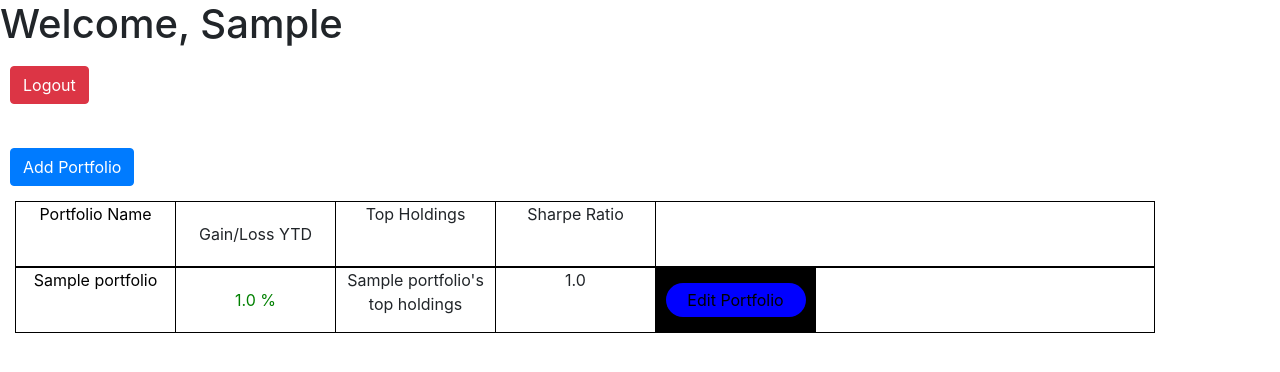
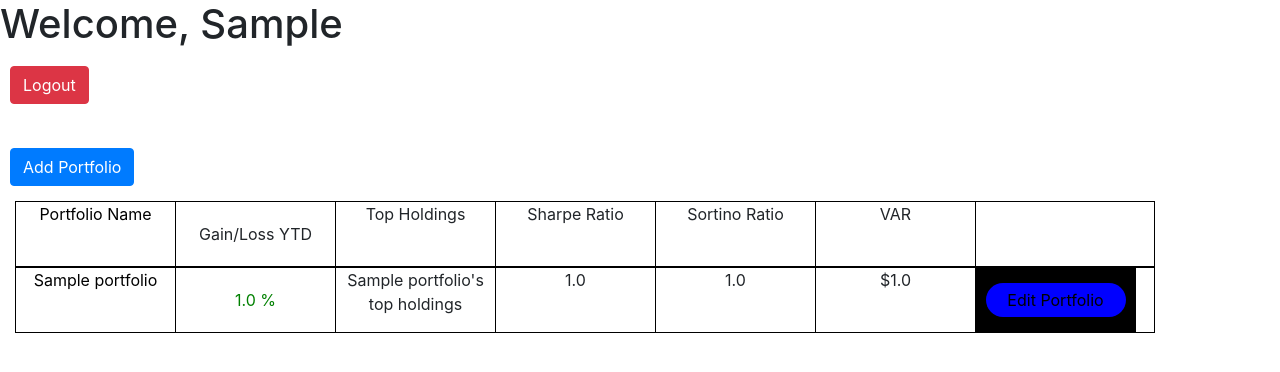
Before and after one commit to chasespengler/sharpe-backend, a Django app: page /dashboard/ in a window 1280 px wide. Shown: the top 372 px of the page. Run offline with Django 3.2, Linux system fonts and the light colour scheme; a user stored in the database is signed in; tables that the repository leaves empty hold one stand-in row (values such as "Sample post").

Commit message:
sortino ratio calculations made, needed to adjust eq data model and data get to include downside stdev, value at risk added

```diff
--- a/backend/sharpe_analysis/data_get.py
+++ b/backend/sharpe_analysis/data_get.py
@@ -17,11 +17,14 @@ def add_eq_data(tickers):
         d = data.pct_change().dropna().values
         ev = mean(d)
         sd = stdev(d)
+        down_sd = (sum(((d[(d < 0)] - ev) ** 2)) / len(d)) ** 0.5
+        print(sd, down_sd)
         js = {
             "ticker": tickers[0],
             "mean": ev,
             "sd": sd,
             "cur_price": cur_price,
+            "down_sd": down_sd,
         }
         requests.post(r + 'api/post-stats/', js)
     else:
@@ -30,11 +33,13 @@ def add_eq_data(tickers):
             d = data[col].dropna().values
             ev = mean(d)
             sd = stdev(d)
+            down_sd = (sum(((d[(d < 0)] - ev) ** 2)) / len(d)) ** 0.5
             js = {
                 "ticker": col,
                 "mean": ev,
                 "sd": sd,
                 "cur_price": d[-1],
+                "down_sd": down_sd,
             }
             requests.post(r + 'api/post-stats/', js)
 
@@ -48,11 +53,13 @@ def update_eq_data(tickers):
         d = data.pct_change().dropna().values
         ev = mean(d)
         sd = stdev(d)
+        down_sd = (sum(((d[(d < 0)] - ev) ** 2)) / len(d)) ** 0.5
         js = {
             "ticker": tickers[0],
             "mean": ev,
             "sd": sd,
             "cur_price": cur_price,
+            "down_sd": down_sd,
         }
         requests.post(r + 'api/update-stats/' + str(tickers[0]) + '/', js)
     else:
@@ -61,11 +68,13 @@ def update_eq_data(tickers):
             d = data[col].dropna().values
             ev = mean(d)
             sd = stdev(d)
+            down_sd = (sum(((d[(d < 0)] - ev) ** 2)) / len(d)) ** 0.5
             js = {
                 "ticker": col,
                 "mean": ev,
                 "sd": sd,
                 "cur_price": d[-1],
+                "down_sd": down_sd,
             }
             requests.post(r + 'api/update-stats/' + str(col) + '/', js)
 
--- a/backend/sharpe_analysis/models.py
+++ b/backend/sharpe_analysis/models.py
@@ -33,6 +33,7 @@ class Portfolio(models.Model):
     #Attributes
     ytd = models.FloatField(default=0)
     sharpe = models.FloatField(default=0)
+    sortino = models.FloatField(default=0)
     valatrisk = models.FloatField(default=0)
 
     def __str__(self):
--- a/backend/sharpe_analysis/templates/sharpe_analysis/dashboard.html
+++ b/backend/sharpe_analysis/templates/sharpe_analysis/dashboard.html
@@ -180,8 +180,14 @@
             <div id="top-holdings-title" class="title column col3">
                 Top Holdings
             </div>
-            <div id="top-holdings-title" class="title column col4">
+            <div id="sharpe-title" class="title column col4">
                 Sharpe Ratio
+            </div>
+            <div id="sortino-title" class="title column col4">
+                Sortino Ratio
+            </div>
+            <div id="VAR-title" class="title column col4">
+                VAR
             </div>
         </div>
         {% for port in portfolios %}
@@ -199,6 +205,12 @@
                 </div>
                 <div id="sharpe" class="column col4">
                     {{port.sharpe}}
+                </div>
+                <div id="sortino" class="column col4">
+                    {{port.sortino}}
+                </div>
+                <div id="VAR" class="column col4">
+                    ${{port.valatrisk}}
                 </div>
                 <div id="edit-btn-container" class="column">
                     <a id="edit-port-btn-link" href="{% url 'edit_port' port.id %}">
--- a/backend/sharpe_analysis/views.py
+++ b/backend/sharpe_analysis/views.py
@@ -81,12 +81,9 @@ def analyze(request, pid):
         data = get_eq_data(tickers)
     else:
         data = get_eq_data(tickers)
-    print(data)
-    print(secs.values())
-    port.sharpe = calc_sharpe(data, secs.values())
+
+    port.sharpe, port.sortino, port.valatrisk = calc_sharpe(data, secs.values())
     port.save()
-
-    print(port.sharpe)
 
     return redirect('dashboard')
 
--- a/backend/stat_micro/models.py
+++ b/backend/stat_micro/models.py
@@ -10,6 +10,7 @@ class SecurityStats(models.Model):
     mean = models.FloatField(null=True)
     sd = models.FloatField(null=True)
     cur_price = models.FloatField(null=True)
+    down_sd = models.FloatField(null=True)
 
     def __str__(self):
         return self.ticker
```
Also changed, not shown: backend/sharpe_analysis/calculations.py (+7 -1 lines), backend/sharpe_analysis/migrations/0008_portfolio_sortino.py (added), backend/stat_micro/migrations/0005_securitystats_down_sd.py (added).
